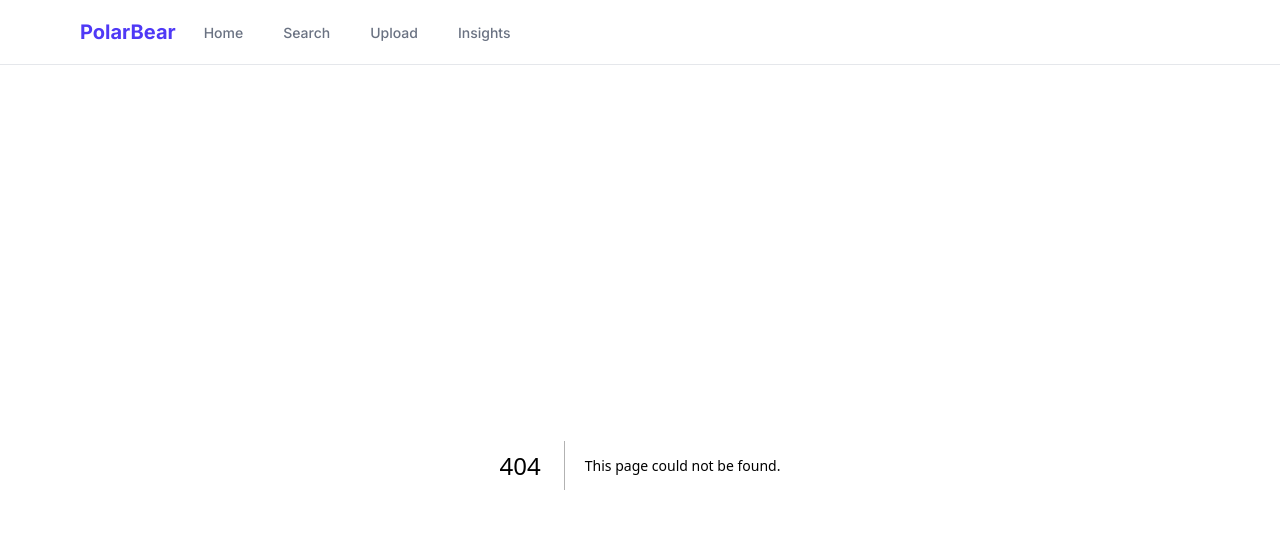
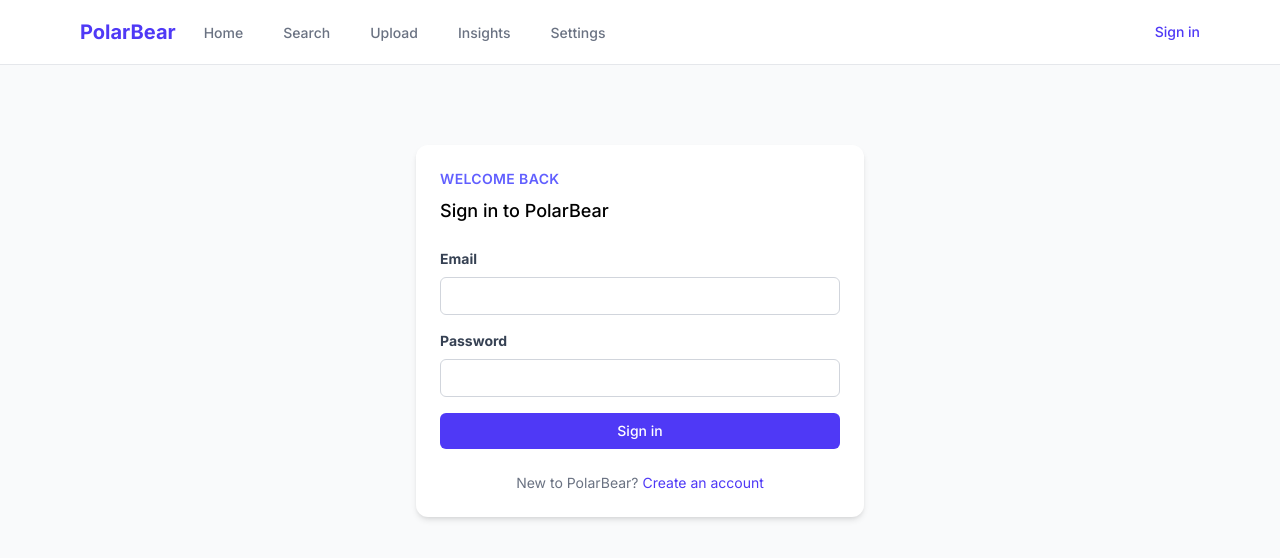
Before and after one commit to dukesky/PolarBear, a Next.js app in the folder frontend/: page /login in a window 1280 px wide. Before the commit this address had no page. Shown: the top 558 px of the page. Built offline with nearby package versions, Linux system fonts and the light colour scheme; no server answers.

Commit message:
feat(frontend): auth library, login/register page, account-aware navbar

```diff
--- /dev/null
+++ b/frontend/src/app/login/page.tsx
@@ -0,0 +1,156 @@
+'use client';
+
+import { useEffect, useState } from 'react';
+import { useRouter } from 'next/navigation';
+import { API_URL, setToken } from '../../lib/api';
+
+export default function LoginPage() {
+  const router = useRouter();
+  const [mode, setMode] = useState<'login' | 'register'>('login');
+  const [email, setEmail] = useState('');
+  const [password, setPassword] = useState('');
+  const [error, setError] = useState('');
+  const [busy, setBusy] = useState(false);
+  const [googleEnabled, setGoogleEnabled] = useState(false);
+
+  useEffect(() => {
+    // OAuth redirect lands here with #token=<jwt>
+    const hash = window.location.hash;
+    if (hash.startsWith('#token=')) {
+      setToken(hash.slice(7));
+      router.replace('/');
+      return;
+    }
+    fetch(`${API_URL}/auth/providers`)
+      .then((r) => r.json())
+      .then((d) => setGoogleEnabled(!!d.google))
+      .catch(() => {});
+  }, [router]);
+
+  const doLogin = async () => {
+    const body = new URLSearchParams({ username: email, password });
+    const res = await fetch(`${API_URL}/auth/jwt/login`, {
+      method: 'POST',
+      headers: { 'Content-Type': 'application/x-www-form-urlencoded' },
+      body,
+    });
+    if (!res.ok) throw new Error('Invalid email or password.');
+    const data = await res.json();
+    setToken(data.access_token);
+    router.push('/');
+  };
+
+  const handleSubmit = async (e: React.FormEvent) => {
+    e.preventDefault();
+    setError('');
+    setBusy(true);
+    try {
+      if (mode === 'register') {
+        const res = await fetch(`${API_URL}/auth/register`, {
+          method: 'POST',
+          headers: { 'Content-Type': 'application/json' },
+          body: JSON.stringify({ email, password }),
+        });
+        if (!res.ok) {
+          const d = await res.json().catch(() => ({}));
+          throw new Error(typeof d.detail === 'string' ? d.detail : 'Registration failed.');
+        }
+      }
+      await doLogin();
+    } catch (err) {
+      setError(err instanceof Error ? err.message : 'Something went wrong.');
+    } finally {
+      setBusy(false);
+    }
+  };
+
+  const handleGoogle = async () => {
+    const res = await fetch(`${API_URL}/auth/google/authorize`);
+    const data = await res.json();
+    window.location.href = data.authorization_url;
+  };
+
+  return (
+    <div className="min-h-screen bg-gray-50 p-8">
+      <div className="max-w-md mx-auto bg-white rounded-xl shadow-md p-6 mt-12">
+        <div className="uppercase tracking-wide text-sm text-indigo-500 font-semibold mb-2">
+          {mode === 'login' ? 'Welcome back' : 'Get started'}
+        </div>
+        <h1 className="text-lg font-medium text-black mb-6">
+          {mode === 'login' ? 'Sign in to PolarBear' : 'Create your PolarBear account'}
+        </h1>
+
+        <form onSubmit={handleSubmit} className="space-y-4">
+          <div>
+            <label className="block text-gray-700 text-sm font-bold mb-2" htmlFor="email">
+              Email
+            </label>
+            <input
+              id="email"
+              type="email"
+              required
+              value={email}
+              onChange={(e) => setEmail(e.target.value)}
+              className="w-full border border-gray-300 rounded-md px-3 py-2 text-sm focus:outline-none focus:ring-2 focus:ring-indigo-500"
+            />
+          </div>
+          <div>
+            <label className="block text-gray-700 text-sm font-bold mb-2" htmlFor="password">
+              Password
+            </label>
+            <input
+              id="password"
+              type="password"
+              required
+              minLength={8}
+              value={password}
+              onChange={(e) => setPassword(e.target.value)}
+              className="w-full border border-gray-300 rounded-md px-3 py-2 text-sm focus:outline-none focus:ring-2 focus:ring-indigo-500"
+            />
+          </div>
+
+          <button
+            type="submit"
+            disabled={busy}
+            className={`w-full py-2 px-4 rounded-md text-sm font-medium text-white ${
+              busy ? 'bg-gray-400 cursor-not-allowed' : 'bg-indigo-600 hover:bg-indigo-700'
+            }`}
+          >
+            {busy ? 'Please wait…' : mode === 'login' ? 'Sign in' : 'Create account'}
+          </button>
+        </form>
+
+        {googleEnabled && (
+          <button
+            onClick={handleGoogle}
+            className="w-full mt-3 py-2 px-4 rounded-md text-sm font-medium border border-gray-300 text-gray-700 hover:bg-gray-50"
+          >
+            Continue with Google
+          </button>
+        )}
+
+        {error && (
+          <div className="mt-4 p-3 rounded bg-red-100 text-red-700 text-sm">{error}</div>
+        )}
+
+        <p className="mt-6 text-sm text-gray-500 text-center">
+          {mode === 'login' ? (
+            <>
+              New to PolarBear?{' '}
+              <button onClick={() => setMode('register')} className="text-indigo-600 hover:underline">
+                Create an account
+              </button>
+            </>
+          ) : (
+            <>
+              Already have an account?{' '}
+              <button onClick={() => setMode('login')} className="text-indigo-600 hover:underline">
+                Sign in
+              </button>
+            </>
+          )}
+        </p>
+      </div>
+    </div>
+  );
+}
--- a/frontend/src/components/Navbar.tsx
+++ b/frontend/src/components/Navbar.tsx
@@ -1,6 +1,33 @@
+'use client';
+
 import Link from 'next/link';
+import { useEffect, useState } from 'react';
+import { authFetch, clearToken, getToken } from '../lib/api';
 
 export default function Navbar() {
+  const [email, setEmail] = useState<string | null>(null);
+
+  useEffect(() => {
+    if (!getToken()) return;
+    authFetch('/users/me')
+      .then((r) => (r.ok ? r.json() : null))
+      .then((d) => d && setEmail(d.email))
+      .catch(() => {});
+  }, []);
+
+  const signOut = () => {
+    clearToken();
+    window.location.href = '/login';
+  };
+
+  const links = [
+    { href: '/', label: 'Home' },
+    { href: '/search', label: 'Search' },
+    { href: '/upload', label: 'Upload' },
+    { href: '/insights', label: 'Insights' },
+    { href: '/settings', label: 'Settings' },
+  ];
+
   return (
     <nav className="bg-white border-b border-gray-200">
       <div className="max-w-6xl mx-auto px-4">
@@ -12,19 +39,33 @@ export default function Navbar() {
               </Link>
             </div>
             <div className="hidden sm:ml-6 sm:flex sm:space-x-8">
-                            <Link href="/" className="border-transparent text-gray-500 hover:border-gray-300 hover:text-gray-700 inline-flex items-center px-1 pt-1 border-b-2 text-sm font-medium">
-                                Home
+              {links.map((l) => (
+                <Link
+                  key={l.href}
+                  href={l.href}
+                  className="border-transparent text-gray-500 hover:border-gray-300 hover:text-gray-700 inline-flex items-center px-1 pt-1 border-b-2 text-sm font-medium"
+                >
+                  {l.label}
                 </Link>
-                            <Link href="/search" className="border-transparent text-gray-500 hover:border-gray-300 hover:text-gray-700 inline-flex items-center px-1 pt-1 border-b-2 text-sm font-medium">
-                                Search
+              ))}
+            </div>
+          </div>
+          <div className="flex items-center space-x-4">
+            {email ? (
+              <>
+                <span className="text-sm text-gray-500">{email}</span>
+                <button
+                  onClick={signOut}
+                  className="text-sm font-medium text-gray-500 hover:text-gray-700"
+                >
+                  Sign out
+                </button>
+              </>
+            ) : (
+              <Link href="/login" className="text-sm font-medium text-indigo-600 hover:text-indigo-700">
+                Sign in
               </Link>
-                            <Link href="/upload" className="border-transparent text-gray-500 hover:border-gray-300 hover:text-gray-700 inline-flex items-center px-1 pt-1 border-b-2 text-sm font-medium">
-                                Upload
-                            </Link>
-                            <Link href="/insights" className="border-transparent text-gray-500 hover:border-gray-300 hover:text-gray-700 inline-flex items-center px-1 pt-1 border-b-2 text-sm font-medium">
-                                Insights
-                            </Link>
-                        </div>
+            )}
           </div>
         </div>
       </div>
--- /dev/null
+++ b/frontend/src/lib/api.ts
@@ -0,0 +1,38 @@
+'use client';
+
+import { useEffect } from 'react';
+import { useRouter } from 'next/navigation';
+
+export const API_URL = process.env.NEXT_PUBLIC_API_URL || 'http://localhost:8000';
+
+export function getToken(): string | null {
+  if (typeof window === 'undefined') return null;
+  return localStorage.getItem('pb_token');
+}
+
+export function setToken(token: string) {
+  localStorage.setItem('pb_token', token);
+}
+
+export function clearToken() {
+  localStorage.removeItem('pb_token');
+}
+
+export async function authFetch(path: string, init: RequestInit = {}): Promise<Response> {
+  const headers = new Headers(init.headers);
+  const token = getToken();
+  if (token) headers.set('Authorization', `Bearer ${token}`);
+  const res = await fetch(`${API_URL}${path}`, { ...init, headers });
+  if (res.status === 401 && typeof window !== 'undefined') {
+    clearToken();
+    window.location.href = '/login';
+  }
+  return res;
+}
+
+export function useRequireAuth() {
+  const router = useRouter();
+  useEffect(() => {
+    if (!getToken()) router.replace('/login');
+  }, [router]);
+}
```
Lines whose indentation alone changed are shown as unchanged.
